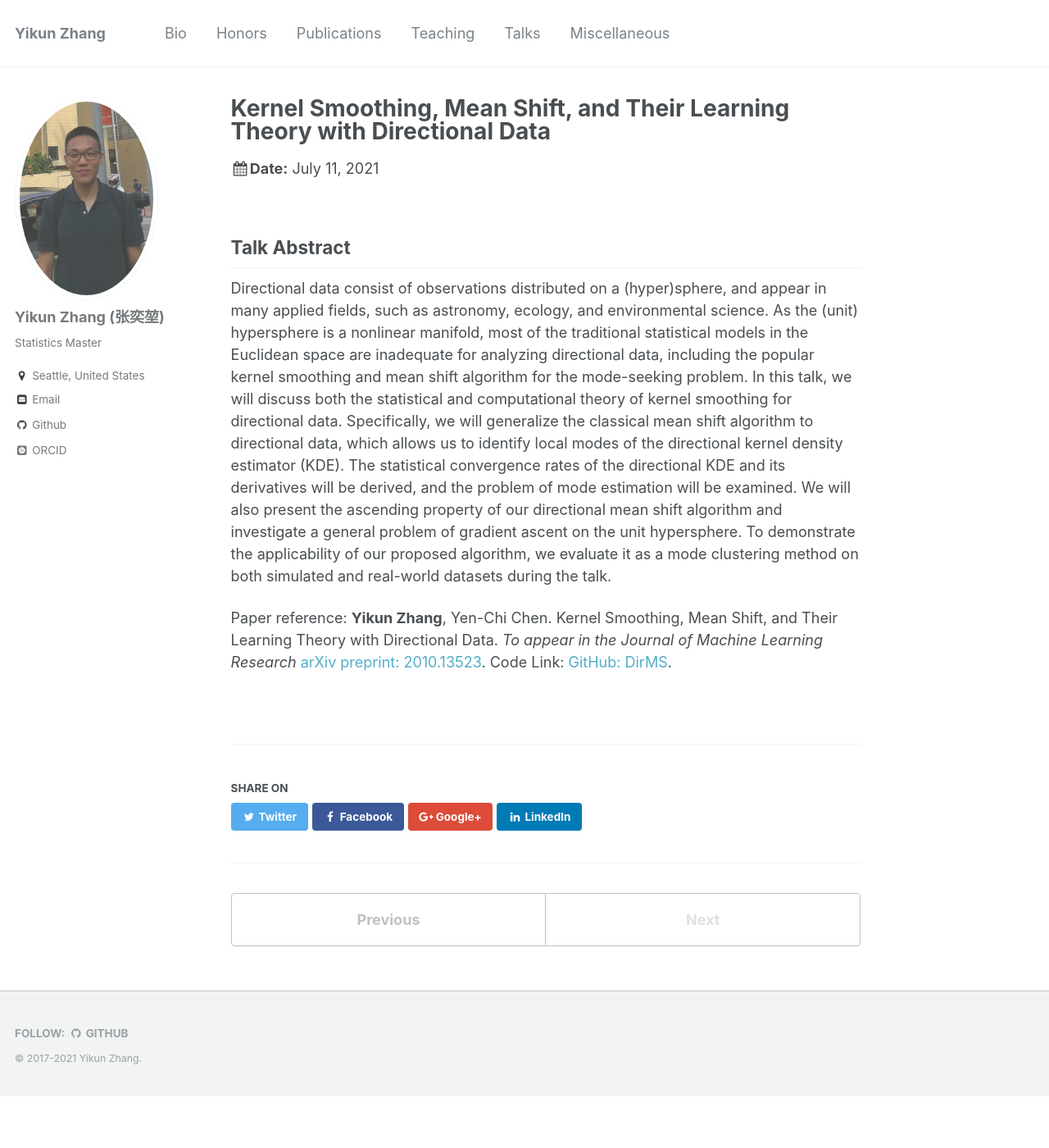
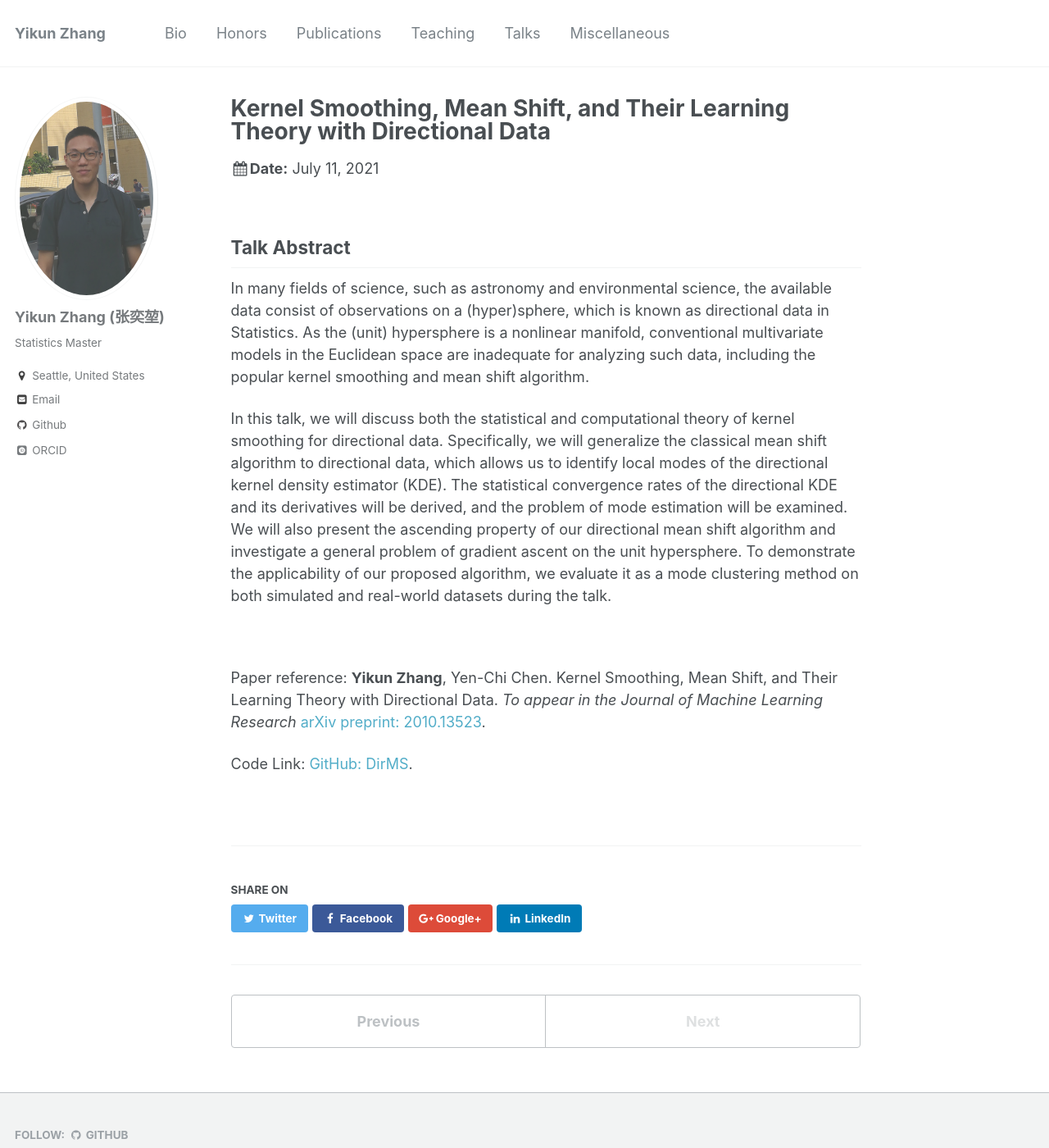
Before and after one commit to zhangyk8/zhangyk8.github.io, a Jekyll site: the page built from _talks/talk-2.md, in a window 1280 px wide and 1400 px high. Shown: the whole window at 82% size. Built offline with Jekyll 4.4.1, drawn with Linux system fonts in a browser that asks for light colours; some web fonts are replaced.

Commit message:
Update talk-2.md

```diff
--- a/_talks/talk-2.md
+++ b/_talks/talk-2.md
@@ -10,8 +10,12 @@ location: "Seattle, USA"
 
 ## Talk Abstract
 
-Directional data consist of observations distributed on a (hyper)sphere, and appear in many applied fields, such as astronomy, ecology, and environmental science. As the (unit) hypersphere is a nonlinear manifold, most of the traditional statistical models in the Euclidean space are inadequate for analyzing directional data, including the popular kernel smoothing and mean shift algorithm for the mode-seeking problem.
+In many fields of science, such as astronomy and environmental science, the available data consist of observations on a (hyper)sphere, which is known as directional data in Statistics. As the (unit) hypersphere is a nonlinear manifold, conventional multivariate models in the Euclidean space are inadequate for analyzing such data, including the popular kernel smoothing and mean shift algorithm.
+
 In this talk, we will discuss both the statistical and computational theory of kernel smoothing for directional data. Specifically, we will generalize the classical mean shift algorithm to directional data, which allows us to identify local modes of the directional kernel density estimator (KDE). The statistical convergence rates of the directional KDE and its derivatives will be derived, and the problem of mode estimation will be examined.  We will also present the ascending property of our directional mean shift algorithm and investigate a general problem of gradient ascent on the unit hypersphere. To demonstrate the applicability of our proposed algorithm, we evaluate it as a mode clustering method on both simulated and real-world datasets during the talk.
 
+<br>
+
 Paper reference: **Yikun Zhang**, Yen-Chi Chen. Kernel Smoothing, Mean Shift, and Their Learning Theory with Directional Data. _To appear in the Journal of Machine Learning Research_ [arXiv preprint: 2010.13523](https://arxiv.org/abs/2010.13523).
+
 Code Link: [GitHub: DirMS](https://github.com/zhangyk8/DirMS).
```
